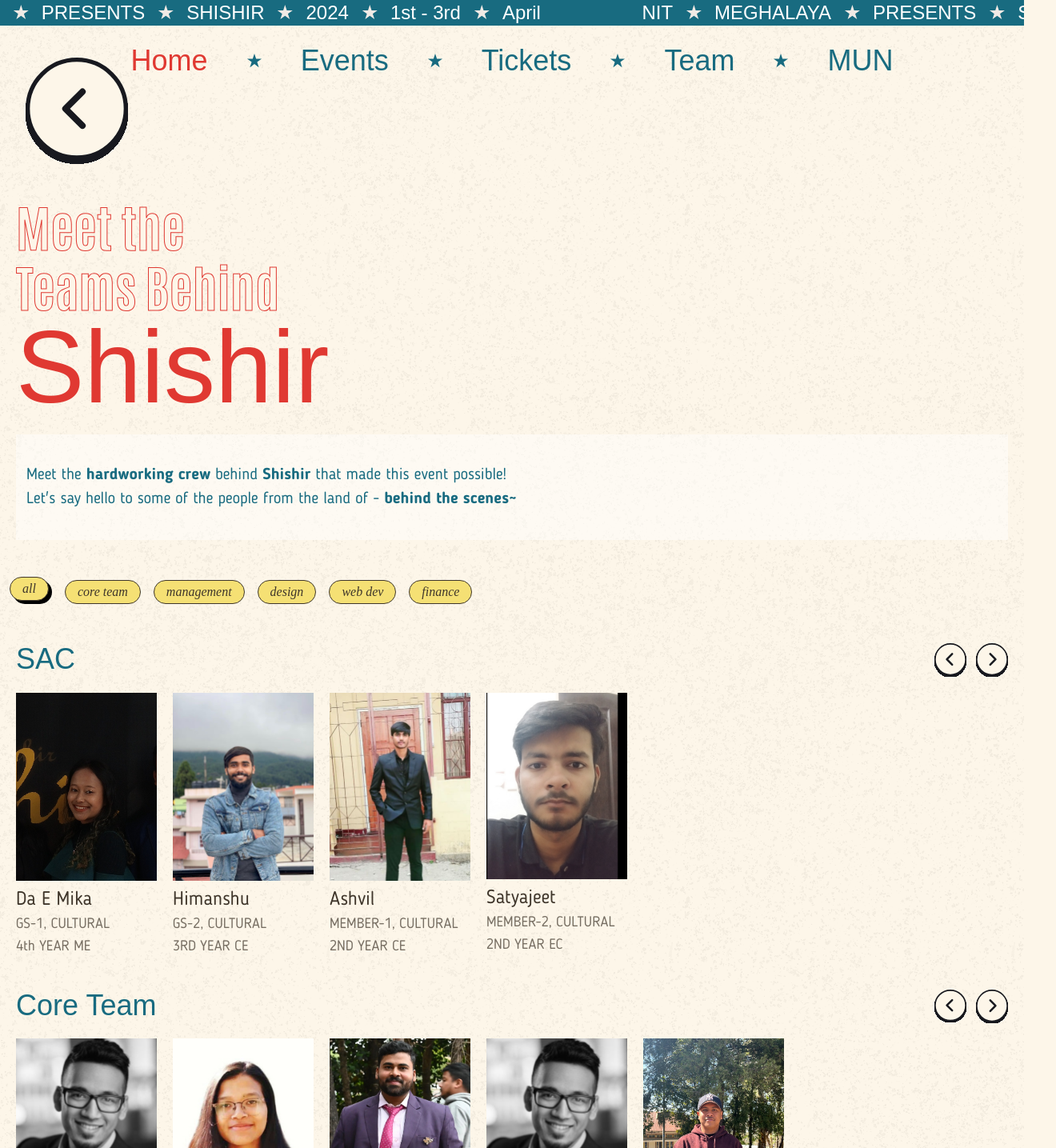
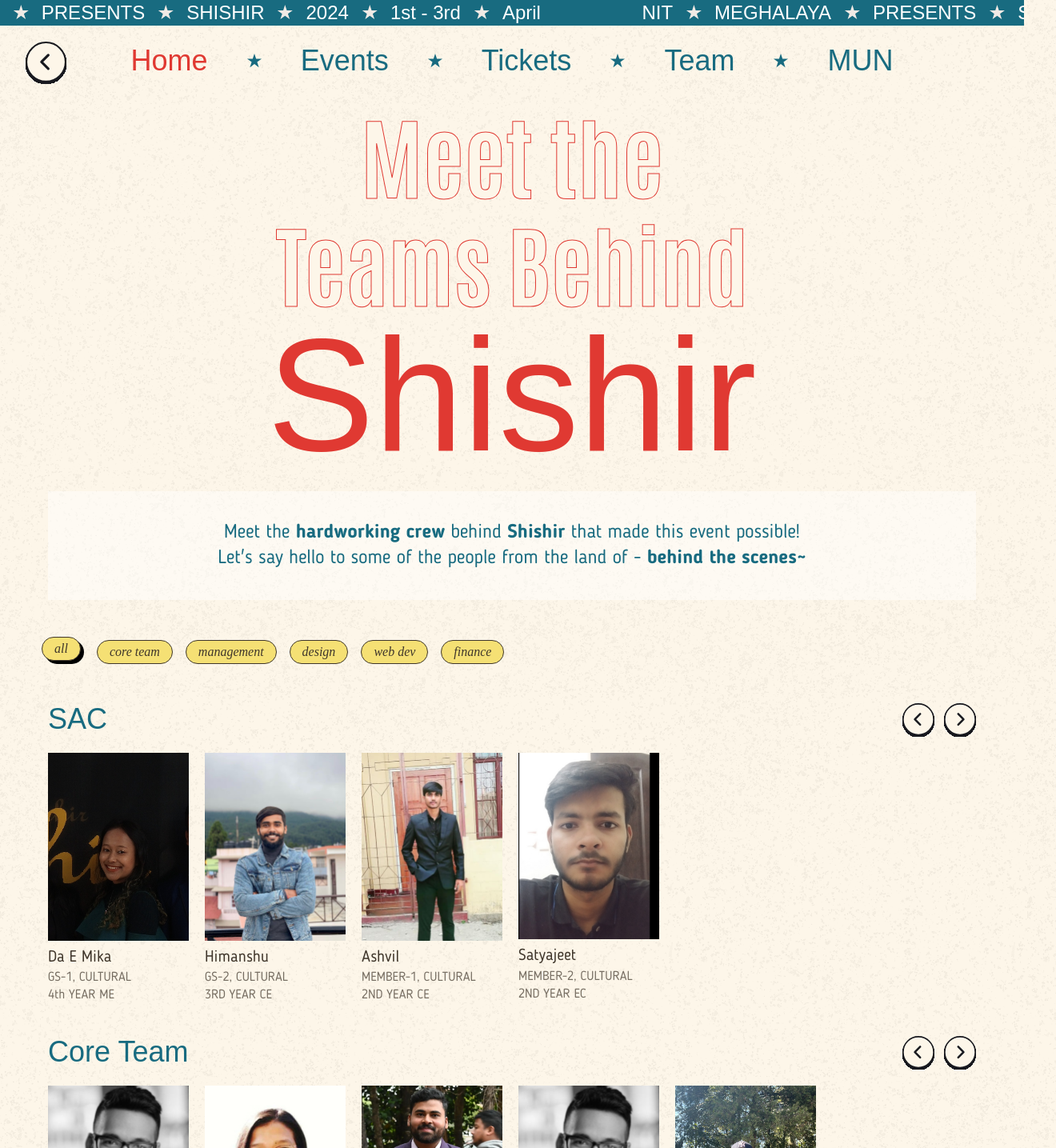
Before and after one commit to shishirnitm/Shishir-2k24-Web, a Next.js app: page /teams in a window 1280 px wide. Shown: the top 1435 px of the page at 80% size, 1320 px wide, since content can reach past the window. Built offline with nearby package versions, Linux system fonts and the light colour scheme; a web font is replaced by a local one.

Commit message:
Make Teams responsive

```diff
--- a/app/teams/Components/TeamMember.js
+++ b/app/teams/Components/TeamMember.js
@@ -19,9 +19,9 @@
           className="h-full w-full object-cover"
           alt="Team Member photo"
         />
-        <div className=' mt-2 font-blogger text-[#3f362b] text-2xl'>{props.name}</div>
-        <div className=' font-blogger opacity-70 text-[#3f362b] text-lg'>{props.position}</div>
-        <div className=' font-blogger opacity-70 text-[#3f362b] text-lg'>{props.year}</div>
+        <div className=' text-left mt-2 font-blogger text-[#3f362b] text-2xl lg:text-xl lg:leading-snug '>{props.name}</div>
+        <div className=' text-left font-blogger opacity-70 text-[#3f362b] text-lg lg:text-base lg:leading-snug '>{props.position}</div>
+        <div className=' text-left font-blogger opacity-70 text-[#3f362b] text-lg lg:text-base lg:leading-snug '>{props.year}</div>
       </div>
     </>
   )
--- a/app/teams/page.js
+++ b/app/teams/page.js
@@ -279,17 +279,17 @@
                     width="0"
                     height="0"
                     sizes="100vw"
-                    className="w-[10vw] h-auto my-10 mx-8"
+                    className=" w-[10vw] lg:w-[4vw] h-auto lg:my-5 my-10 mx-8"
                 />
             </div>
-            <div className=' w-screen pb-20'>
+            <div className=' w-screen pb-20 lg:text-center lg:px-10'>
                 <div className="flex flex-col text-[#E03932] mt-5 px-5">
                     <div className=" textStroke ">Meet the</div>
                     <div className=" textStroke ">Teams Behind</div>
-                    <div className=" font-bernier text-9xl ">Shishir</div>
+                    <div className=" font-bernier lg:text-[200px] text-9xl ">Shishir</div>
                     <div className="white-box mt-5">
-                        <div className=" font-blogger text-[#186B80] text-[20px] ">Meet the <span className="font-bloggerBold">hardworking crew</span> behind <span className="font-bloggerBold">Shishir</span> that made this event possible!</div>
-                        <div className=" font-blogger text-[#186B80] text-[20px] ">Let&apos;s say hello to some of the people from the land of - <span className="font-bloggerBold">behind the scenes~</span></div>
+                        <div className=" font-blogger text-[#186B80] text-[20px] lg:text-2xl">Meet the <span className="font-bloggerBold">hardworking crew</span> behind <span className="font-bloggerBold">Shishir</span> that made this event possible!</div>
+                        <div className=" font-blogger text-[#186B80] text-[20px] lg:text-2xl">Let&apos;s say hello to some of the people from the land of - <span className="font-bloggerBold">behind the scenes~</span></div>
                     </div>
 
                 </div>
--- a/app/teams/teams.css
+++ b/app/teams/teams.css
@@ -3,7 +3,7 @@
     -webkit-text-stroke: 1px;
     -webkit-text-stroke-color: #E03932;
     font-family: Antonio;
-    font-size: 3.9rem;
+    font-size: 7rem;
     font-style: normal;
     font-weight: 700;
     line-height: 120%;
@@ -51,3 +51,10 @@
     left: -4px;
     box-shadow: 4px 4px #000000;
 }
+
+@media only screen and (max-width: 768px) {
+
+    .textStroke{
+        font-size: 3.9rem;
+    }
+}
```
